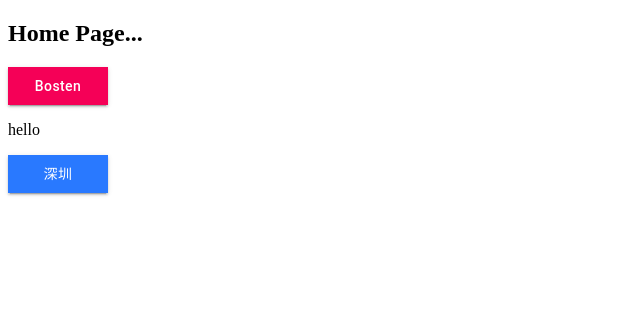
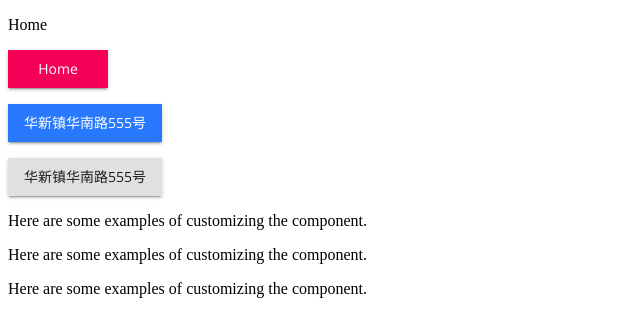
Before and after one commit to w-lianfu/van, a React app: page / in a window 1280 px wide. Shown: the top 336 px of the page, without its empty margins (0-640 px from the left). Built offline with nearby package versions, Linux system fonts and the light colour scheme.

Commit message:
set default font

```diff
--- a/package.json
+++ b/package.json
@@ -153,6 +153,7 @@
     "moment": "^2.24.0",
     "node-sass": "^4.13.0",
     "ramda": "^0.26.1",
+    "react-router-dom": "^5.1.2",
     "rxjs": "^6.5.3",
     "styled-components": "^4.4.1"
   }
--- a/public/index.html
+++ b/public/index.html
@@ -18,6 +18,8 @@
     <!-- 支持 material icons, 支持 Open Sans 字体 -->
     <link rel="stylesheet" href="https://fonts.googleapis.com/icon?family=Material+Icons">
     <link rel="stylesheet" href="https://fonts.googleapis.com/css?family=Open+Sans">
+    <link rel="stylesheet" href="https://fonts.googleapis.com/css?family=Lato&display=swap">
+    <link rel="stylesheet" href="https://fonts.googleapis.com/css?family=Lato|Ubuntu|Vollkorn&display=swap">
   </head>
   <body>
     <noscript>You need to enable JavaScript to run this app.</noscript>
--- a/src/App.tsx
+++ b/src/App.tsx
@@ -1,26 +1,15 @@
 import React, { FC } from 'react';
-import {
-  Button,
-} from '@material-ui/core';
 
-import '@commonScss';
-import ThemeConfig from '@themeConfig/index'
+import AppRoot from '@commonComp/app-root';
+import ThemeConfig from '@themeConfig/index';
+import AppRouter from '@commonComp/app-router';
 
-const App: FC = () => {
-  return (
+const App: FC = () => (
+  <AppRoot>
     <ThemeConfig>
-      <div>
-        <h2>Home Page...</h2>
-        <p>
-          <Button variant="contained" color="primary">Bosten</Button>
-        </p>
-        <p>hello</p>
-        <p>
-          <Button variant="contained" color="secondary">深圳</Button>
-        </p>
-      </div>
+      <AppRouter />
     </ThemeConfig>
-  )
-}
+  </AppRoot>
+)
 
 export default App;
--- /dev/null
+++ b/src/common/components/app-root.tsx
@@ -0,0 +1,16 @@
+import React, { FC, ReactNode } from 'react';
+
+interface IProps {
+  children?: ReactNode,
+}
+interface IState {}
+
+const AppRoot: FC = (props: IProps, state: IState) => {
+  const { children } = props;
+
+  return (
+    <>{children}</>
+  )
+}
+
+export default AppRoot;
--- /dev/null
+++ b/src/common/components/app-router.tsx
@@ -0,0 +1,19 @@
+import React, { FC } from 'react';
+import {
+  BrowserRouter as Router,
+  Route,
+  Switch,
+} from 'react-router-dom';
+
+import '@commonScss';
+import Home from '@comp/home';
+
+const AppRouter: FC = () => (
+  <Router>
+    <Switch>
+      <Route exact path="/" component={Home} />
+    </Switch>
+  </Router>
+)
+
+export default AppRouter;
--- a/src/common/scss/main.scss
+++ b/src/common/scss/main.scss
@@ -2,7 +2,7 @@
 
 * {
   box-sizing: border-box;
-  font-family: 'Open Sans', sans-serif;
+  font-family: 'Open Sans', 'Lato', 'Ubuntu', sans-serif;
 }
 
 html {
--- /dev/null
+++ b/src/components/home/index.tsx
@@ -0,0 +1,29 @@
+import React, { FC } from 'react';
+
+import AppRoot from '@commonComp/app-root';
+import { Button } from '@material-ui/core';
+
+interface IProps {}
+interface IState {}
+
+const Home: FC = (props: IProps, state: IState) => {
+  return (
+    <AppRoot>
+      <p>Home</p>
+      <p>
+        <Button variant="contained" color="primary">Home</Button>
+      </p>
+      <p>
+        <Button variant="contained" color="secondary">华新镇华南路555号</Button>
+      </p>
+      <p>
+        <Button variant="contained" color="default">华新镇华南路555号</Button>
+      </p>
+      <p className="one">Here are some examples of customizing the component.</p>
+      <p className="two">Here are some examples of customizing the component.</p>
+      <p className="three">Here are some examples of customizing the component.</p>
+    </AppRoot>
+  )
+}
+
+export default Home;
--- a/src/util/theme-config/button-config.tsx
+++ b/src/util/theme-config/button-config.tsx
@@ -20,7 +20,7 @@ const ButtonConfig: IConfig = {
     },
     containedSecondary: {
       '&:hover': {
-        backgroundColor: blue[800],
+        backgroundColor: blue[700],
       },
     },
     label: {
--- a/src/util/theme-config/index.tsx
+++ b/src/util/theme-config/index.tsx
@@ -16,6 +16,7 @@ interface IProps {
 interface IState {}
 
 const theme = createMuiTheme({
+  // 改变主题色
   palette: {
     primary: {
       main: pink['A400'],
@@ -23,6 +24,15 @@ const theme = createMuiTheme({
     secondary: {
       main: blue['A400'],
     },
+  },
+  // 改变全局 material-ui 字体
+  typography: {
+    fontFamily: [
+      'Open Sans',
+      'Lato',
+      'Ubuntu',
+      'sans-serif'
+    ].join(','),
   },
   // 覆盖默认样式
   overrides: {
```
Also changed, not shown: 1 other file (tests, documents, lock files or other folders).
